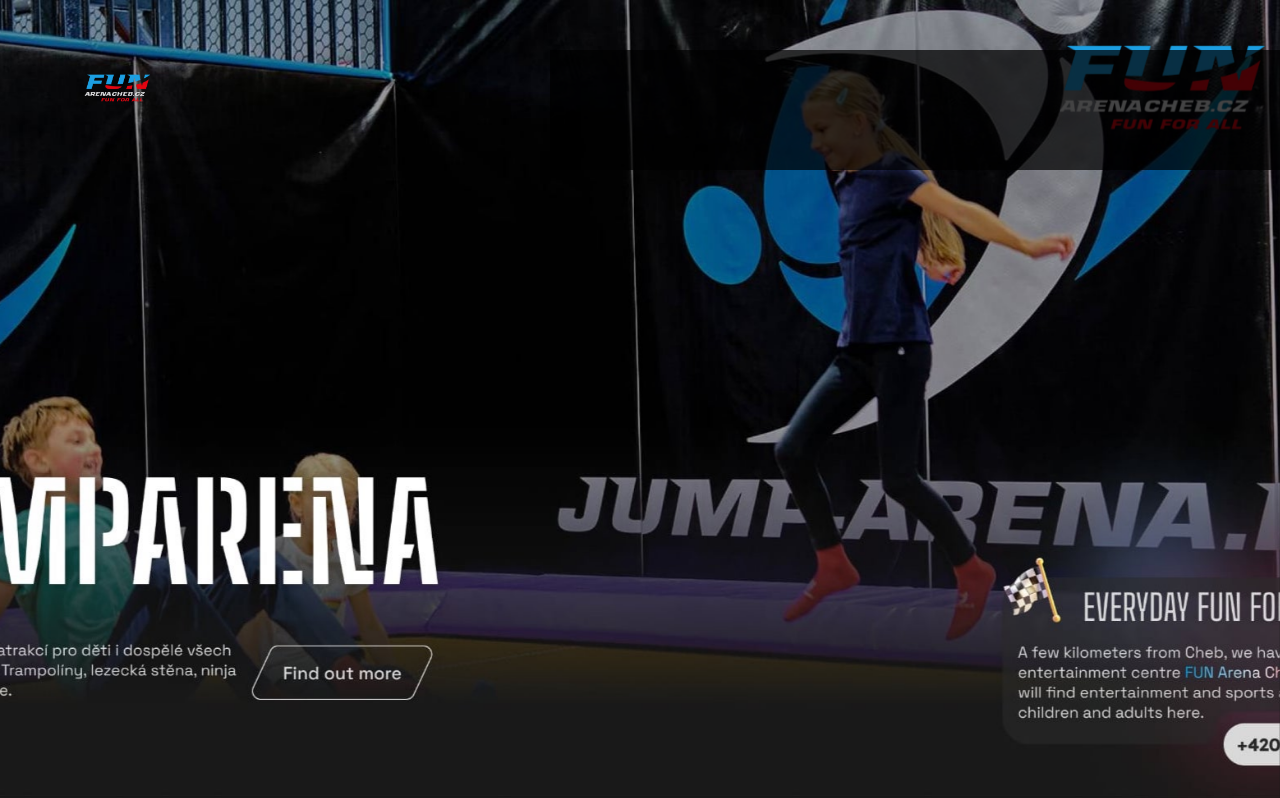
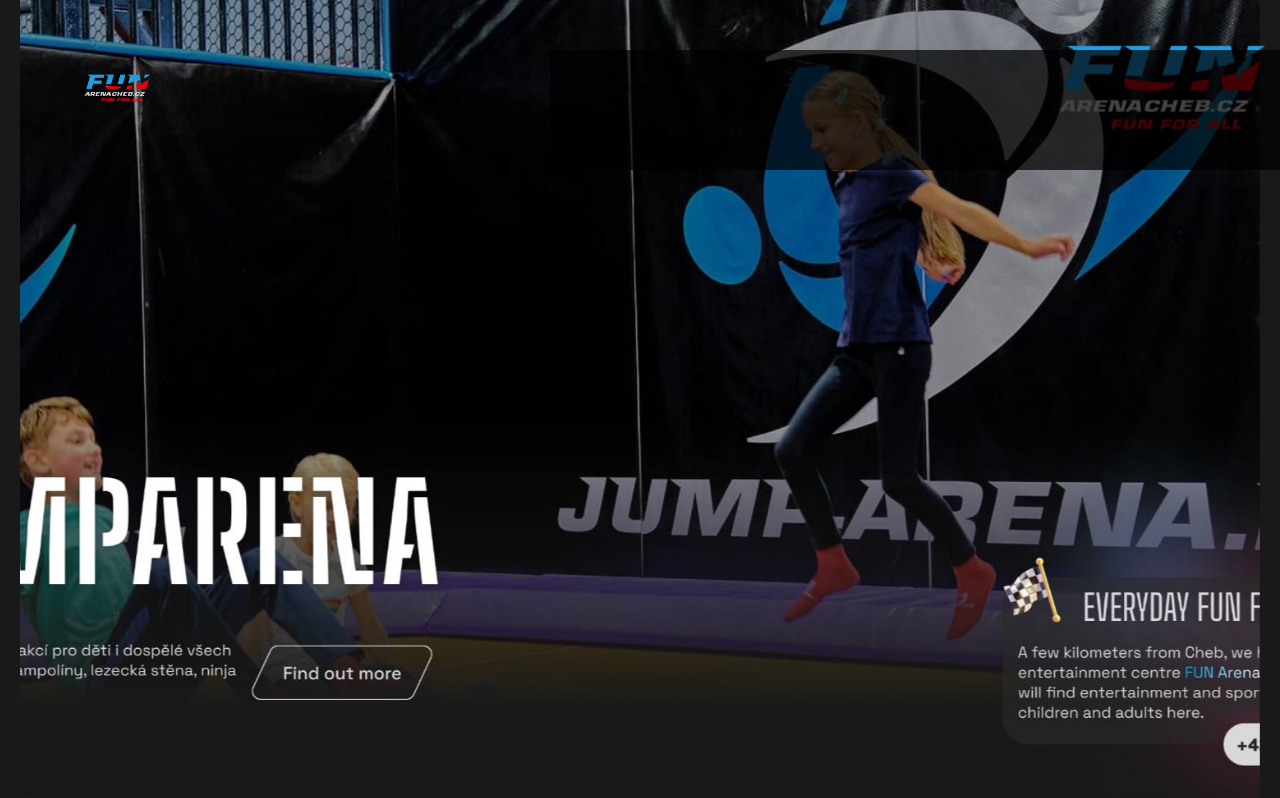
Before and after one commit to nguyentuyetnhi/Tnhi-opendev, a React (Vite) app in the folder react-design/: page / in a window 1280 px wide. Shown: the top 798 px of the page. Built offline with nearby package versions, Linux system fonts and the light colour scheme.

Commit message:
update: fix size UI

```diff
--- a/react-design/src/App.css
+++ b/react-design/src/App.css
@@ -32,11 +32,36 @@
 }
 
 
-body,
-html {
+
+html,
+body {
+  margin: 0;
+  padding: 0;
   overflow-x: hidden;
-  width: 100%;
+  width: 100vw;
 }
+
+.container {
+  max-width: 1440px;
+  margin: 0 auto;
+  padding: 0 20px;
+}
+
+section {
+  min-height: 100vh;
+  display: flex;
+  flex-direction: column;
+  justify-content: center;
+  align-items: center;
+}
+
+
+img {
+  max-width: 100%;
+  height: auto;
+  object-fit: cover;
+}
+
 
 
 .step-content::before {
--- a/react-design/src/App.jsx
+++ b/react-design/src/App.jsx
@@ -1,30 +1,29 @@
-import { useState } from 'react'
-import './App.css'
+import { useState } from "react";
+import "./App.css";
 import Header from "./components/Header.jsx";
 import Registration from "./components/Registration.jsx";
-import Navbar from "./components/Navbar.jsx"
+import Navbar from "./components/Navbar.jsx";
 import Entertaiment from "./components/Entertaiment";
-import Attraction from "./components/Attractions"
+import Attraction from "./components/Attractions";
 import Footer from "./components/Footer";
-import Gif from "./components/Gif"
+import Gif from "./components/Gif";
 
 function App() {
-  const [count, setCount] = useState(0)
+  const [count, setCount] = useState(0);
 
   return (
     <>
       <Navbar />
-      <div className="relative container">
+      <div className="container">
         <Header />
         <Registration />
-
-        < Entertaiment />
+        <Entertaiment />
         <Attraction />
         <Gif />
-        < Footer />
+        <Footer />
       </div>
     </>
-  )
+  );
 }
 
-export default App
+export default App;
--- a/react-design/src/components/Attractions.jsx
+++ b/react-design/src/components/Attractions.jsx
@@ -49,7 +49,9 @@ const Attraction = () => {
                     />
                     <p className=" multi absolute top-1/2 left-1/2 -translate-x-1/2 -translate-y-1/2 text-white text-2xl font-bold bg-black/50 px-4 py-2 rounded-lg">
                         Multiple activities at Fun Arena Cheb
+
                     </p>
+
                 </div>
 
 
```
